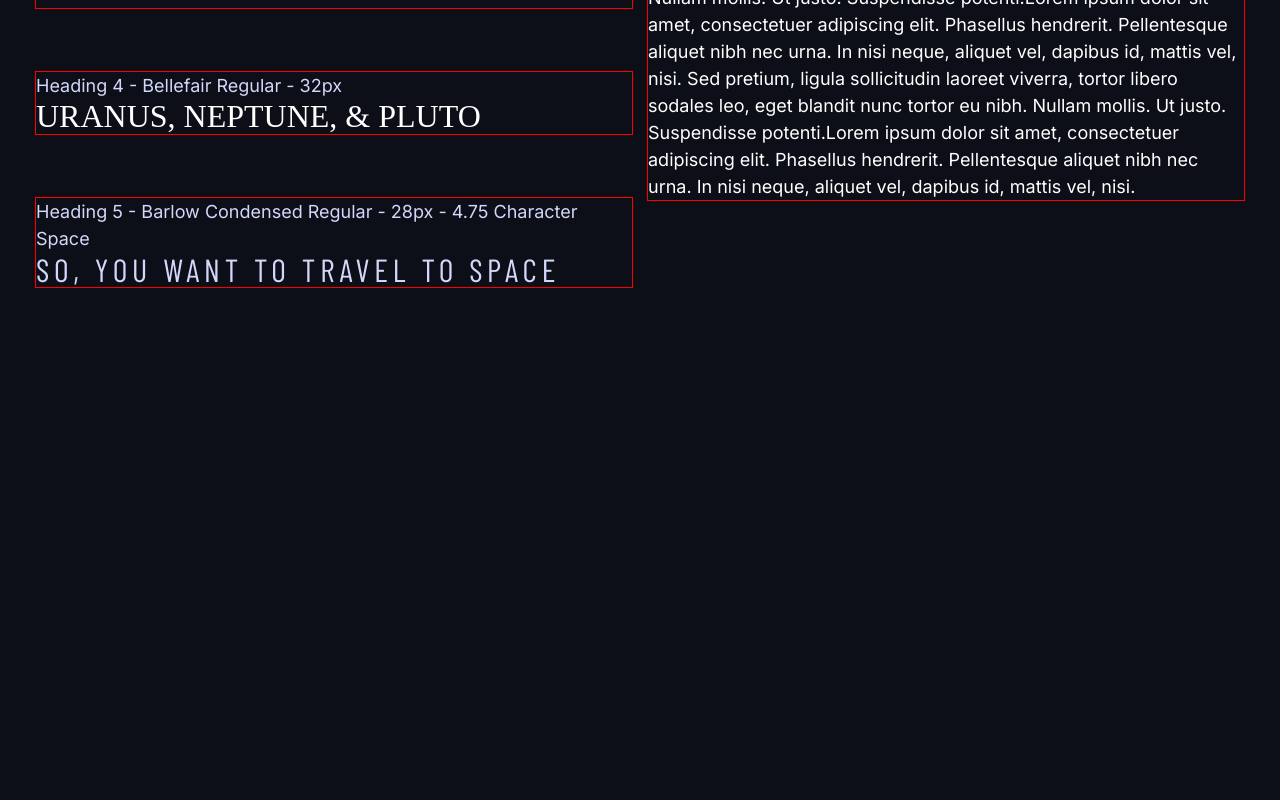
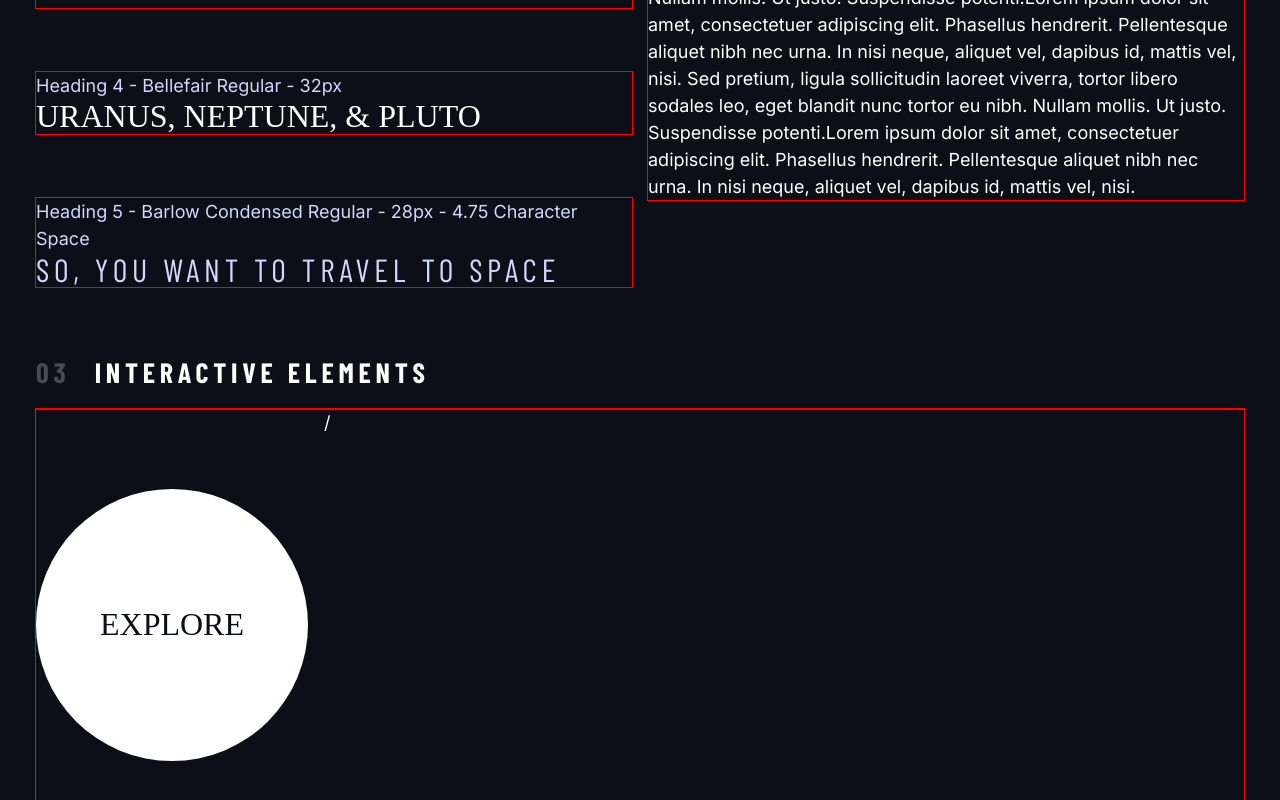
Before and after one commit to daisyle0203/Space_Tourism, a Next.js app: page / in a window 1280 px wide. Shown: the part 900-1700 px from the top of the page. Before the commit the page ends 1251 px from the top, so only its background shows below. Built offline with nearby package versions, Linux system fonts and the light colour scheme; a web font is replaced by a local one.

Commit message:
add style for regular button

```diff
--- a/app/globals.css
+++ b/app/globals.css
@@ -214,7 +214,20 @@
 }
 
 .numbered-title span {
-  margin-right: .5em;
+  margin-right: 0.5em;
   font-weight: 700;
-  color: hsl( var(--clr-white) / .25);
+  color: hsl(var(--clr-white) / 0.25);
 }
+
+/* ------------------- */
+/* Components         */
+/* ------------------- */
+
+.large-button {
+  display: grid;
+  place-items: center;
+  padding: 0 2em;
+  border-radius: 50%;
+  aspect-ratio: 1;
+  text-decoration: none;
+}
--- a/app/page.tsx
+++ b/app/page.tsx
@@ -58,7 +58,10 @@
           <span>02 </span>Typography
         </h2>
         <div className="flex">
-          <div className="flow" style={{ flexBasis: "100%", "--flow-space": "4rem" }}>
+          <div
+            className="flow"
+            style={{ flexBasis: "100%", "--flow-space": "4rem" }}
+          >
             <div>
               <p className="text-accent">
                 Heading 1 - Bellefair Regular - 150px
@@ -96,7 +99,10 @@
             </div>
           </div>
 
-          <div className="flow" style={{ flexBasis: "100%", "--flow-space": "4rem"}}>
+          <div
+            className="flow"
+            style={{ flexBasis: "100%", "--flow-space": "4rem" }}
+          >
             <div>
               <p className="text-accent">
                 Subheading 1 - Bellefair Regular - 28px
@@ -142,6 +148,32 @@
           </div>
         </div>
       </section>
+
+      <section className="flow" id="interactive-elements">
+        <h2 className="numbered-title">
+          <span>03</span> Interactive elements
+        </h2>
+        {/* navigation */}
+
+        <div></div>
+
+        <div className="flex">
+          <div style={{ marginTop: "5rem" }}>
+            {/* explore button */}
+            <a
+              href="#"
+              className="large-button uppercase ff-serif fs-600 text-dark bg-white"
+            >
+              Explore
+            </a>
+          </div>
+
+          <div style={{ marginBottom: "50vh" }}>
+            {/* Tabs */}/{/* Dots */}
+            {/* Numbers */}
+          </div>
+        </div>
+      </section>
     </div>
   )
 }
```
